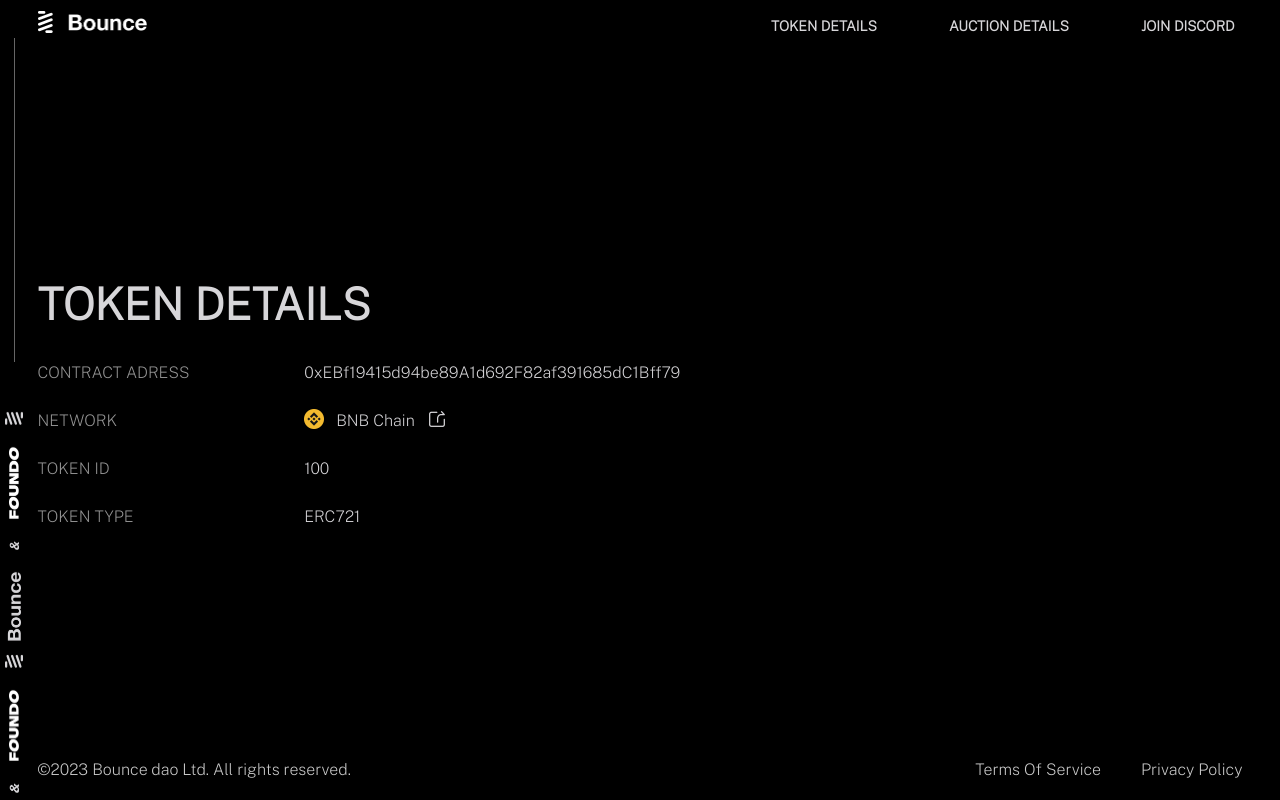
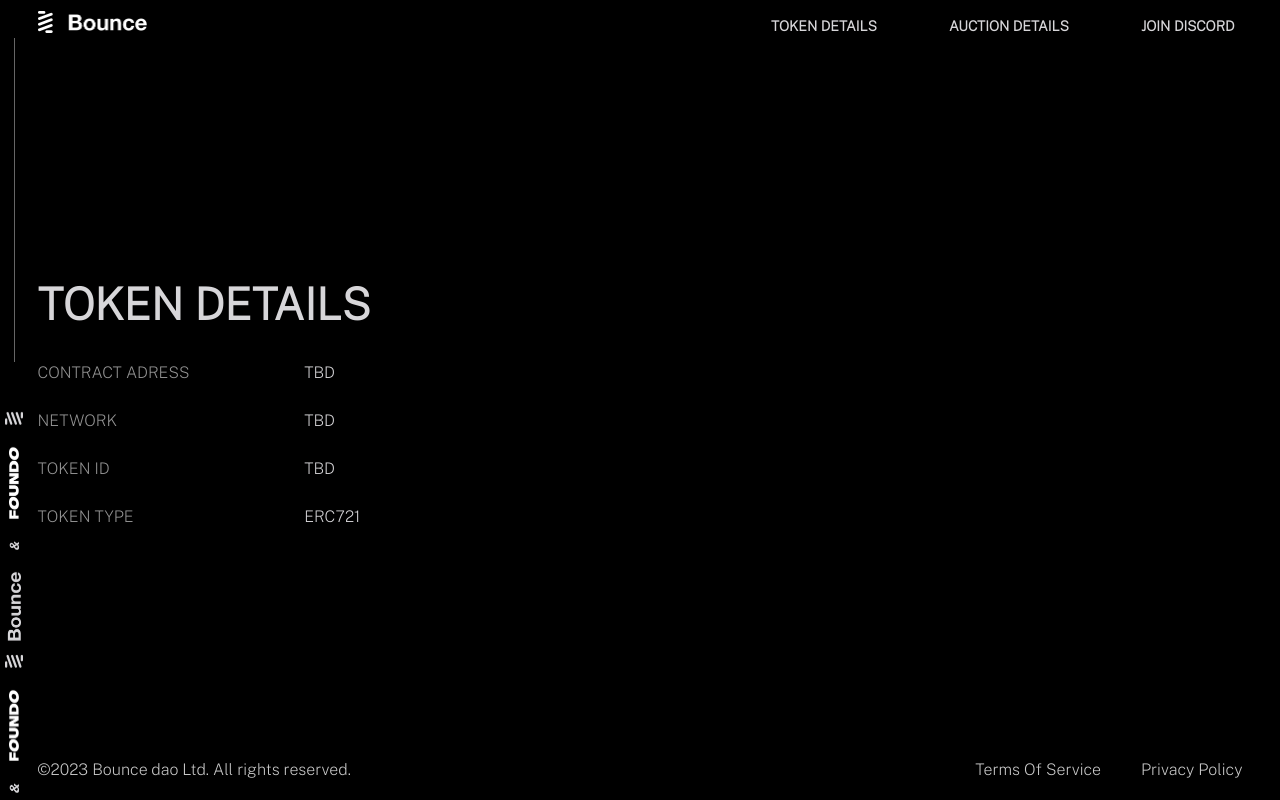
Before and after one commit to bouncefinance/foundo-landingpage, a React (Create React App) app: page /tokenDetail in a window 1280 px wide. Built offline with nearby package versions, Linux system fonts and the light colour scheme.

Commit message:
feat: info take place of TBD

```diff
--- a/src/pages/detail/index.tsx
+++ b/src/pages/detail/index.tsx
@@ -2,11 +2,11 @@
 import { Box, Typography, Grid } from "@mui/material";
 import CenterSection from "components/CenterSection";
 import NecklaceJson from "assets/lottie/animatinDm4.json";
-import LogoIcon from "assets/img/detail/logo.png";
-import ShareIcon from "assets/img/share.png";
+// import LogoIcon from "assets/img/detail/logo.png";
+// import ShareIcon from "assets/img/share.png";
 import { useIsSMDown } from "../../theme/useTheme";
-import ReactCopyToClipboard from "react-copy-to-clipboard";
-import { toast } from "react-toastify";
+// import ReactCopyToClipboard from "react-copy-to-clipboard";
+// import { toast } from "react-toastify";
 
 require("@lottiefiles/lottie-player");
 const TokenDetail: React.FC = () => {
@@ -64,7 +64,7 @@
               }}
               mb={"24px"}
             >
-              0xEBf19415d94be89A1d692F82af391685dC1Bff79
+              TBD
             </Typography>
             <Typography
               sx={{
@@ -76,7 +76,7 @@
             >
               NETWORK
             </Typography>
-            <Typography
+            {/* <Typography
               sx={{
                 fontWeight: 500,
                 fontSize: "14px",
@@ -118,6 +118,16 @@
                   alt=""
                 />
               </ReactCopyToClipboard>
+            </Typography> */}
+            <Typography
+              sx={{
+                fontWeight: 500,
+                fontSize: "14px",
+                wordBreak: "break-all",
+              }}
+              mb={"24px"}
+            >
+              TBD
             </Typography>
             <Typography
               sx={{
@@ -136,7 +146,7 @@
               }}
               mb={"24px"}
             >
-              100
+                TBD
             </Typography>
             <Typography
               sx={{
@@ -275,7 +285,7 @@
                       fontSize: "16px",
                     }}
                   >
-                    0xEBf19415d94be89A1d692F82af391685dC1Bff79
+                    TBD
                   </Typography>
                 </Grid>
                 <Grid item xs={4}>
@@ -290,7 +300,7 @@
                   </Typography>
                 </Grid>
                 <Grid item xs={8}>
-                  <Typography
+                  {/* <Typography
                     sx={{
                       fontWeight: 500,
                       fontSize: "16px",
@@ -331,6 +341,14 @@
                         alt=""
                       />
                     </ReactCopyToClipboard>
+                  </Typography> */}
+                  <Typography
+                    sx={{
+                      fontWeight: 500,
+                      fontSize: "16px",
+                    }}
+                  >
+                    TBD
                   </Typography>
                 </Grid>
                 <Grid item xs={4}>
@@ -345,13 +363,21 @@
                   </Typography>
                 </Grid>
                 <Grid item xs={8}>
+                  {/* <Typography
+                    sx={{
+                      fontWeight: 500,
+                      fontSize: "16px",
+                    }}
+                  >
+                    100
+                  </Typography> */}
                   <Typography
                     sx={{
                       fontWeight: 500,
                       fontSize: "16px",
                     }}
                   >
-                    100
+                    TBD
                   </Typography>
                 </Grid>
                 <Grid item xs={4}>
```
